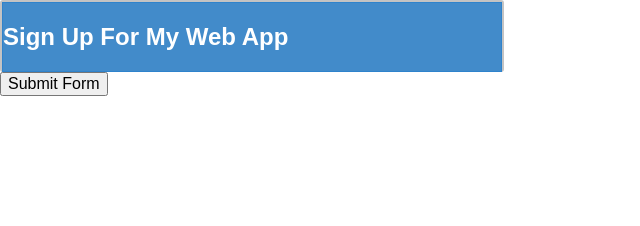
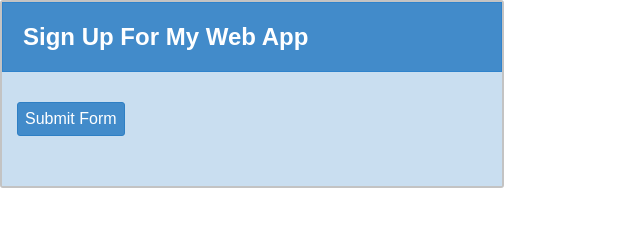
Before and after one commit to BenjieCodes/Form-Builder, a plain HTML site: page app/index.html in a window 1280 px wide. Shown: the whole page, without its empty margins (0-640 px from the left). Drawn offline with Linux system fonts and the light colour scheme; no server answers.

Commit message:
Finished CSS, working on creating a select command for the languages input.

```diff
--- a/src/js/main.js
+++ b/src/js/main.js
@@ -29,5 +29,4 @@ dataRequest.then(function (response) {
     formInner.append(objectData);
   });
 
-
 });
--- a/src/sass/main.scss
+++ b/src/sass/main.scss
@@ -3,15 +3,16 @@
   width: 500px;
   border: 2px solid #C3C3C3;
   border-radius: 3px;
-  border-bottom: none;
 }
+
 
 header {
   background: #428BCA;
+  padding-left: 20px;
   color: white;
   border: 1px solid #2F83CC;
+}
 
-}
 
 .formelement {
 
@@ -26,14 +27,21 @@ input {
   position: relative;
   border-color: #D0D4D7;
   border-radius: 3px;
+}
+
+i {
   position: relative;
 }
 
-i {
+.fa {
   position: absolute;
   left: 40px;
-  bottom: 3px;
+  font-size: 12px;
+  padding-top: 30px;
+  color: #A6B0B8;
 }
+
+
 
 ::-webkit-input-placeholder {
   padding: 3px 0px 0px 20px;
@@ -41,3 +49,18 @@ i {
   font-weight: bold;
   color: #A6B0B8;
 }
+
+.footer {
+  background: #C9DEF0;
+  padding-bottom: 50px;
+}
+
+button {
+  margin-top: 30px;
+  margin-left: 15px;
+  background: #428BCA;
+  color: white;
+  border: 1px solid #2E7FC4;
+  padding: 7px;
+  border-radius: 3px;
+}
```
Also changed, not shown: app/index.html (+1 -1 lines), app/css/main.css, 2 other files.
